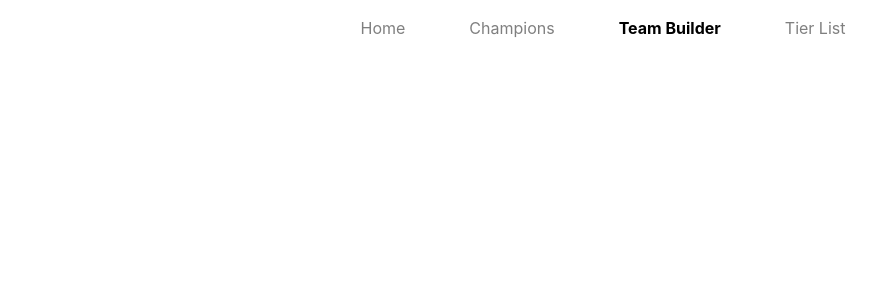
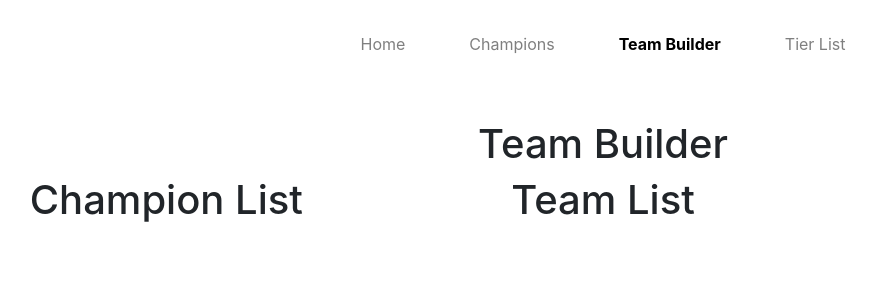
Before and after one commit to simpleCodify/TFT-AID, a React (Create React App) app: page /teambuilder in a window 1280 px wide. Shown: the top 300 px of the page, without its empty margins (37-913 px from the left). Built offline with nearby package versions, Linux system fonts and the light colour scheme.

Commit message:
Changes to class components, added router for main pages

```diff
--- a/src/App.js
+++ b/src/App.js
@@ -3,9 +3,11 @@ import { BrowserRouter as Router, Switch, Route } from 'react-router-dom';
 import './App.css';
 
 // Components Imports
-import ChampionList from "./components/ChampionList";
 import NaviBar from "./components/NaviBar";
 import Home from "./components/Home";
+import ChampionList from "./components/ChampionList";
+import TeamBuilder from "./components/TeamBuilder";
+import TierList from "./components/TierList";
 
 
 class App extends Component {
@@ -26,6 +28,8 @@ class App extends Component {
 
           <Route exact path="/" children={ <Home /> } />
           <Route path="/champions" children={ <ChampionList />} />
+          <Route path="/teambuilder" children={ <TeamBuilder />} />
+          <Route path="/tierlist" children={ <TierList />} />
 
         </Switch>
       </>
--- a/src/components/ChampionCard.js
+++ b/src/components/ChampionCard.js
@@ -75,6 +75,8 @@ function ChampionCard(props) {
 					</div>
 
 					<p>Armor: {armor}</p>
+					<p>Magic Resist: {magicResist}</p>
+					<p>Attack Speed: {attackSpeed}</p>
 					<p>Critical Rate: {criticalRate}%</p>
 					<p>Range: {range}</p>
 
--- a/src/components/Home.js
+++ b/src/components/Home.js
@@ -11,7 +11,7 @@ class Home extends Component {
 
     render() {
         return (
-            <div>
+            <div className="text-center">
                 <h1>Testing Landing page</h1>
             </div>
         )
--- a/src/components/NaviBar.js
+++ b/src/components/NaviBar.js
@@ -4,7 +4,7 @@ import { Link, NavLink } from 'react-router-dom';
 
 const NaviBar = () => {
     return (
-      <Navbar className="fontvariantsc mx-auto">
+      <Navbar className="fontvariantsc mx-auto my-3 mb-5">
 				<Navbar.Collapse>
 					<Nav className="justify-content-center mx-auto">
 						<NavLink exact to="/" className="nav-link mx-4" activeStyle={{ fontWeight: "bold", color: "black" }}>
--- /dev/null
+++ b/src/components/TeamBuilder.js
@@ -0,0 +1,62 @@
+import React, { Component } from "react";
+import data from "../data/champions.json";
+import ChampionCard from "./ChampionCard";
+
+import { Row, Col } from 'react-bootstrap';
+
+class TeamBuilder extends Component {
+  constructor(props) {
+    super(props);
+
+    this.state = {
+      championData: data,
+    };
+  }
+
+  render() {
+		const { championData } = this.state;
+
+		const renderChampCards = championData.map((ea, idx) => (
+      <ChampionCard
+        key={`${ea.name}-${idx}`}
+        name={ea.name}
+        cost={ea.cost}
+        traits={ea.traits}
+        health={ea.health}
+        mana={ea.mana}
+        startingMana={ea["starting-mana"]}
+        armor={ea.armor}
+        magicResist={ea["magic-resist"]}
+        dps={ea.dps}
+        damage={ea.damage}
+        attackSpeed={ea["attack-speed"]}
+        criticalRate={ea["critical-rate"]}
+        range={ea.range}
+      />
+    ));
+
+		console.log("Champion Data inside Team Builder", championData)
+    return (
+			<div className="text-center teambuilder-box">
+				<h1>Team Builder</h1>
+
+				<Row>
+					<Col sm={12} md={4}>
+						<div className="champion-table">
+							<h1>Champion List</h1>
+						</div>
+					</Col>
+
+					<Col sm={12} md={4}>
+						<div className="team-table">
+							<h1>Team List</h1>
+						</div>
+					</Col>
+
+				</Row>
+			</div>
+		);
+  }
+}
+
+export default TeamBuilder;
--- /dev/null
+++ b/src/components/TierList.js
@@ -0,0 +1,22 @@
+import React, { Component } from "react";
+import data from "../data/tierlist.json";
+
+class TierList extends Component {
+  constructor(props) {
+    super(props);
+
+    this.state = {
+      tierlist: data,
+    };
+	}
+
+	render() {
+		return (
+			<div className="text-center">
+				<h1>Tier List Page</h1>
+			</div>
+		)
+	}
+}
+
+export default TierList;
```
Also changed, not shown: src/components/ChampionList.js (+17 -15 lines), src/components/ChampionBlob.js (added).
